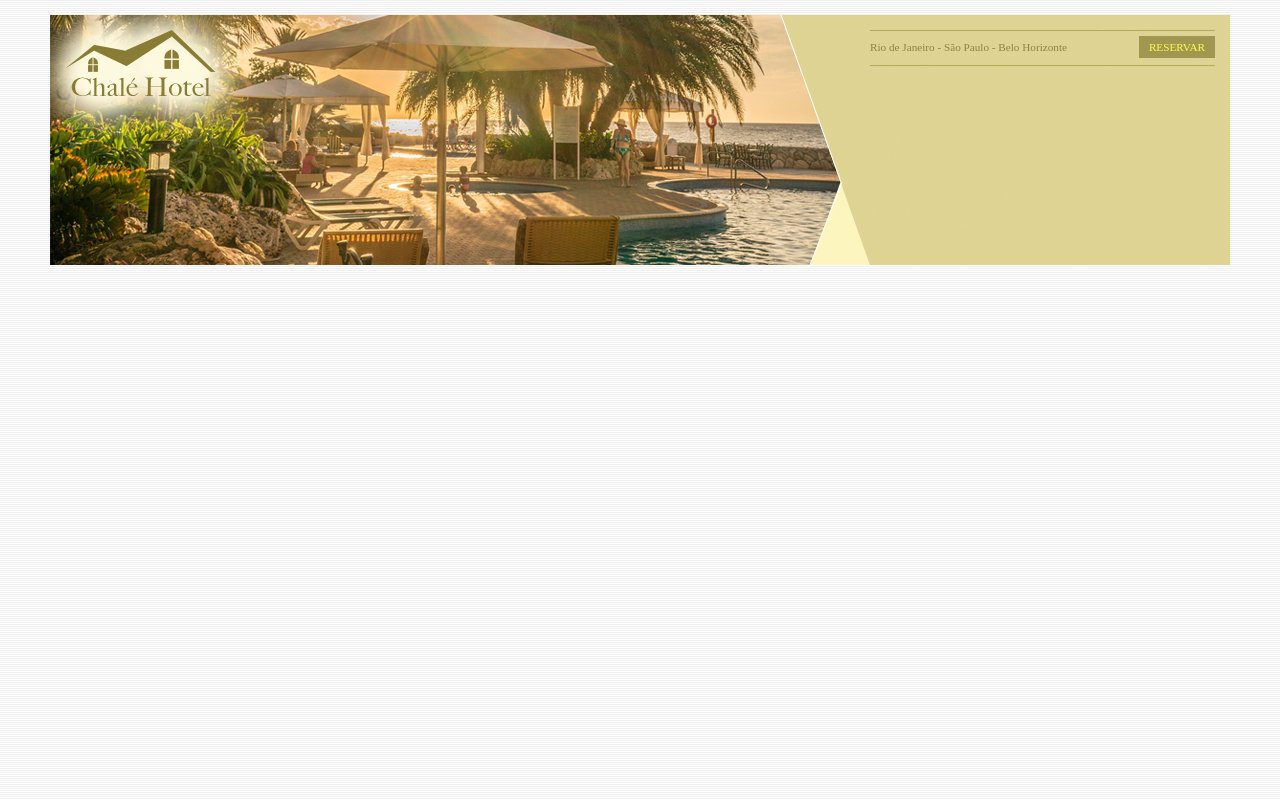
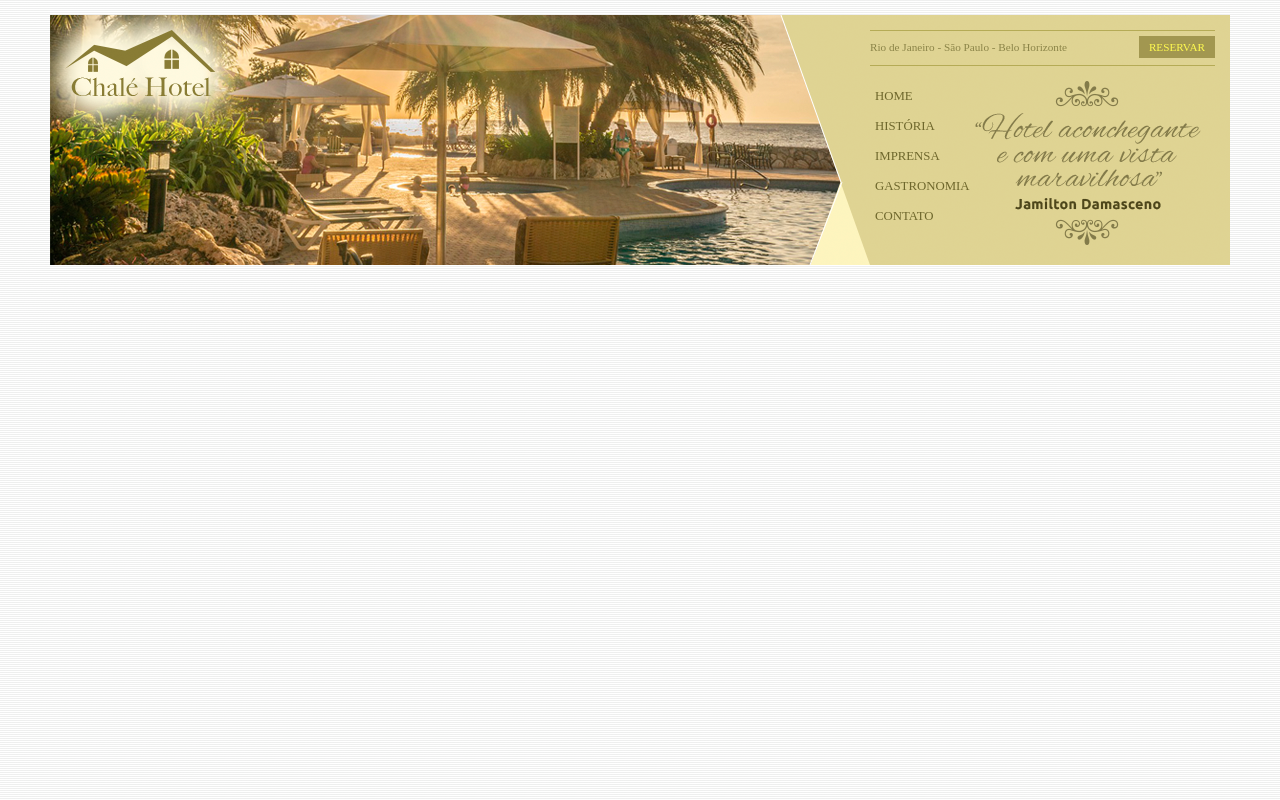
Before and after one commit to mensil/Chale-hotel, a plain HTML site: page index.html in a window 1280 px wide. Drawn offline with Linux system fonts and the light colour scheme.

Commit message:
Concluido o menu index

```diff
--- a/estilo.css
+++ b/estilo.css
@@ -89,3 +89,38 @@ a.reserva{
 	padding: 5px 10px;
 	float: right;
 }
+
+#menu{
+	margin-top: 15px;
+
+}
+
+ul{
+
+	list-style: none;
+}
+
+
+ul#navegacao{
+float: left;
+
+}
+
+ul#navegacao a{
+text-transform: uppercase;
+font-size: 0.8em;
+padding: 5px;
+color: #6e672c;
+line-height: 30px;
+
+}
+
+ul#navegacao a:hover{
+
+	background: #fdf6be;
+}
+#depoimento{
+	width: 226px;
+	height: 164px;
+	float: right;
+}
--- a/index.html
+++ b/index.html
@@ -27,6 +27,16 @@
 						</span>
 						<a class="reserva" href="">Reservar</a>
 						<div style="clear: both;"></div>
+					</div>
+					<div id="menu">
+						<ul id="navegacao">
+							<li><a href="">Home</a></li>
+							<li><a href="">História</a></li>
+							<li><a href="">Imprensa</a></li>
+							<li><a href="">Gastronomia</a></li>
+							<li><a href="">Contato</a></li>
+						</ul>
+						<img src="imagens/depoimento.png">
 
 					</div>
 
```
